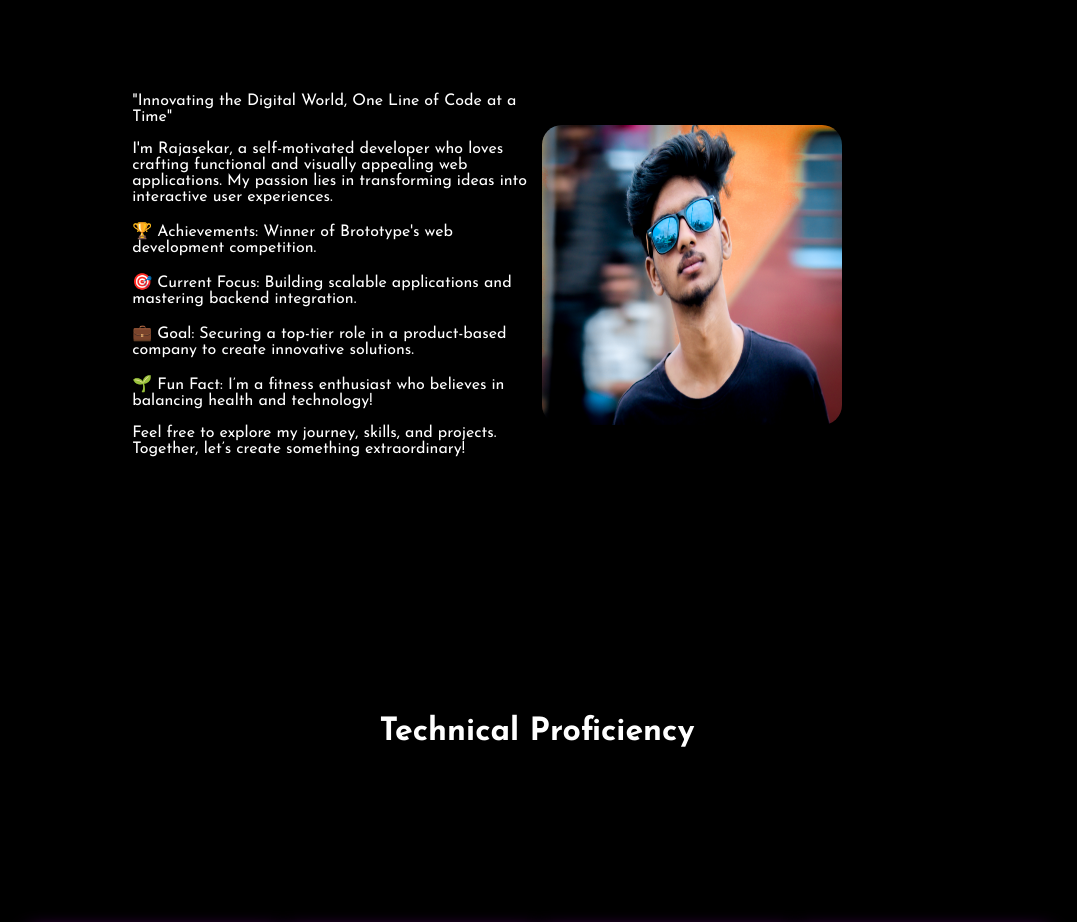
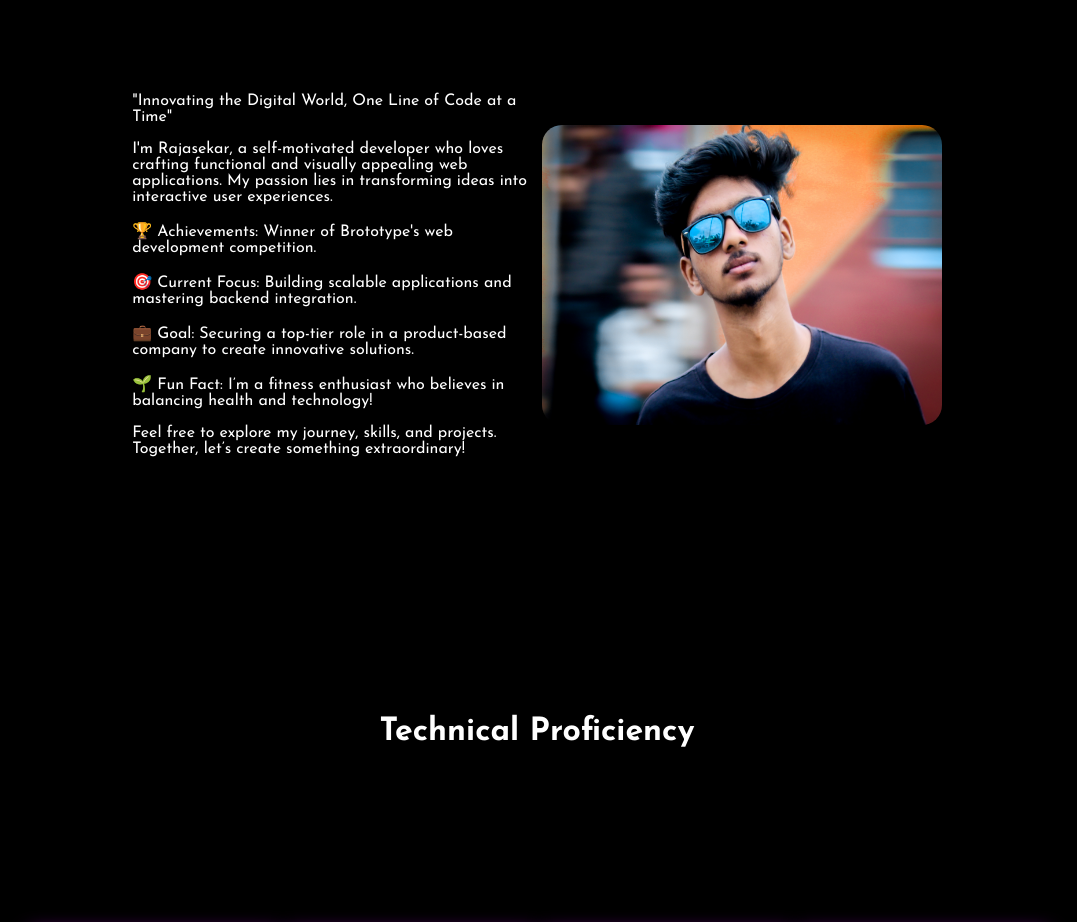
Before and after one commit to RAJASEKAR-01/Personal-portfolio, a React (Create React App) app: page / in a window 1280 px wide. Shown: the part 920-1842 px from the top of the page, without its empty margins (103-1180 px from the left). Built offline with nearby package versions, Linux system fonts and the light colour scheme.

Commit message:
rechange

```diff
--- a/src/Css/About.css
+++ b/src/Css/About.css
@@ -33,7 +33,7 @@
     display: flex;
 }
 .About-box img{
-    width:300px;
+    min-width:280px;
     height:300px;
     border-radius: 20px;
 
```
